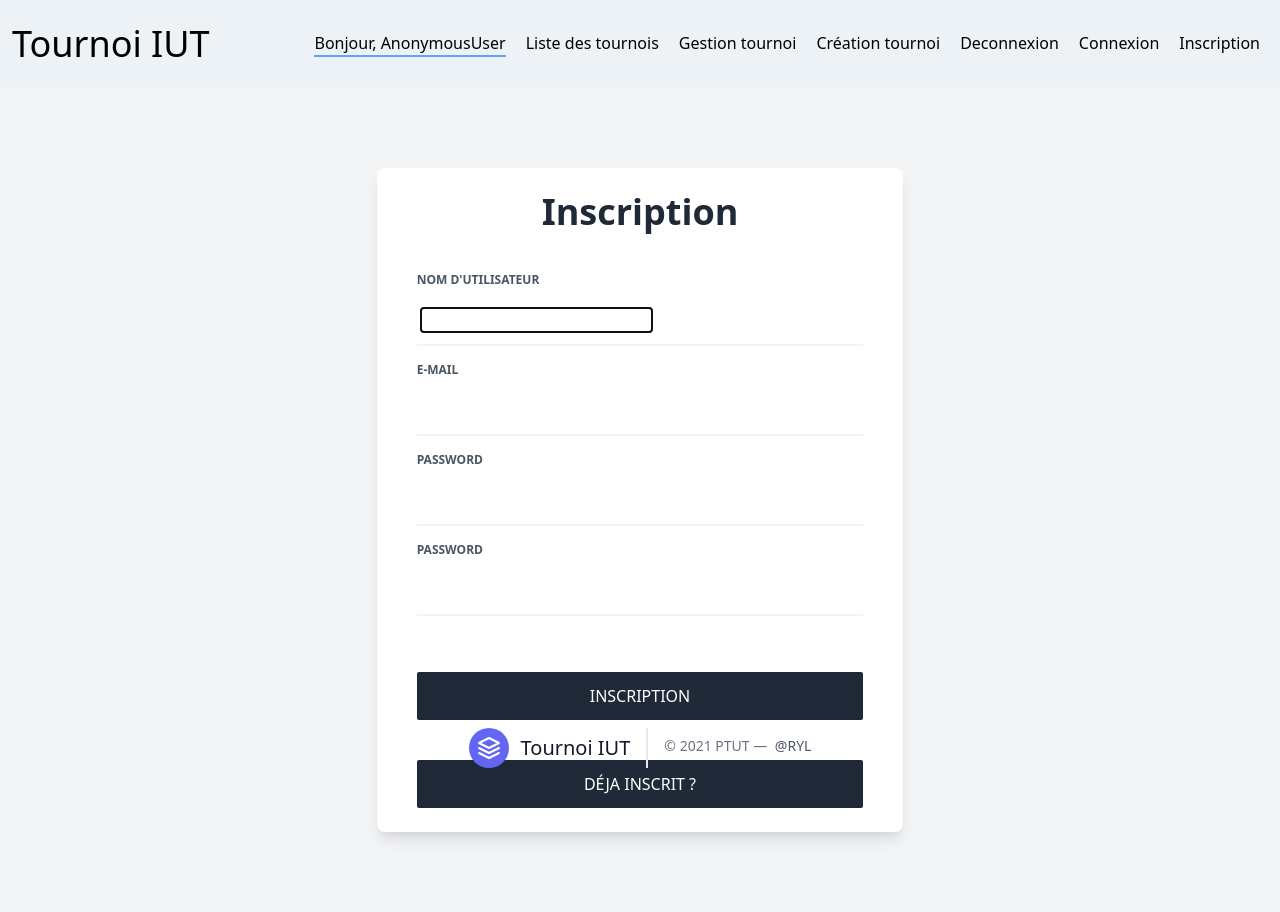
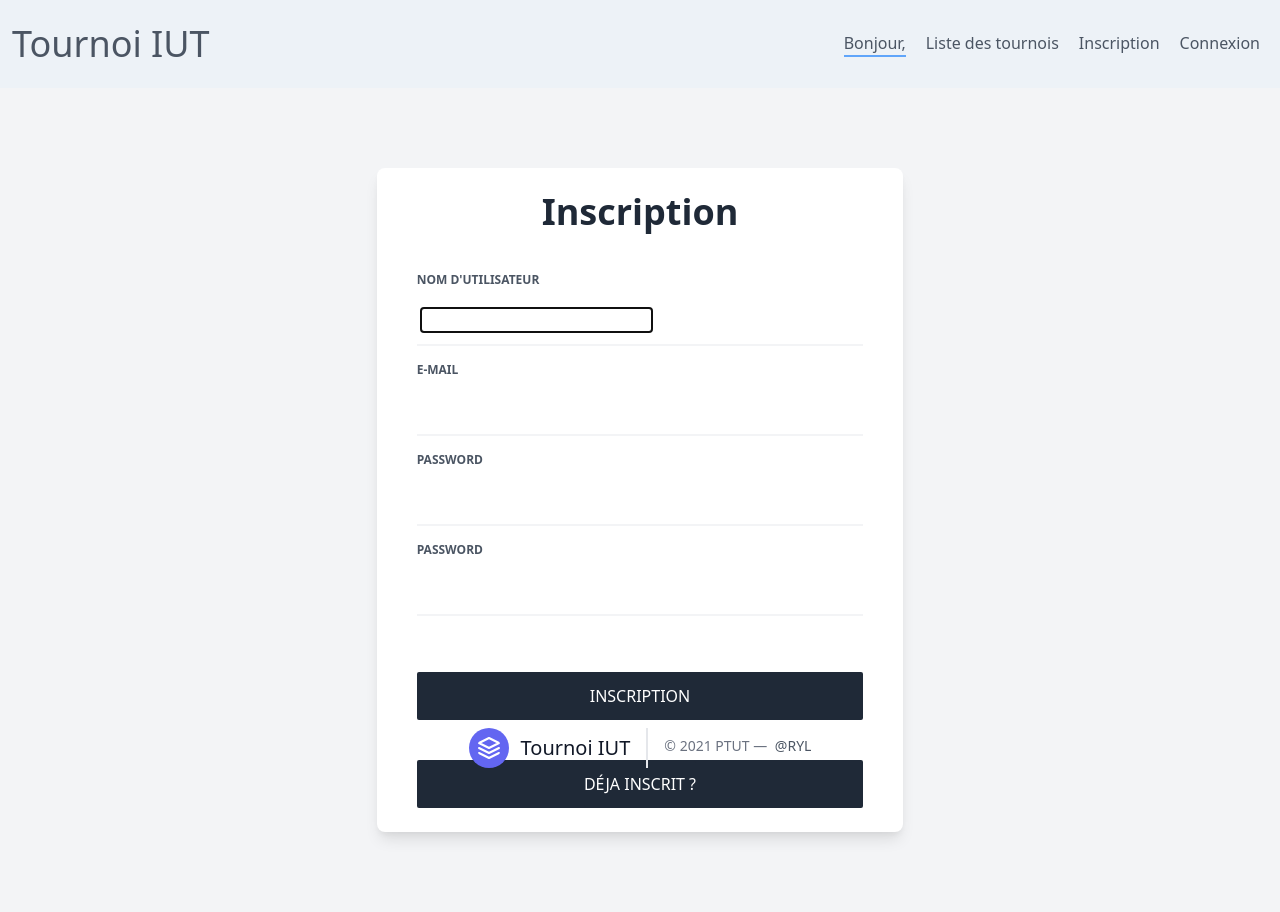
Before and after one commit to LouisHNX/PTUT-2020, a Django app: page /register/ in a window 1280 px wide. Run offline with Django 3.2, Linux system fonts and the light colour scheme.

Commit message:
Affichage en fonction des l'utilisateur
Tous marche normalement a signalez si bug

```diff
--- a/Projet/TournoiSport/templates/TournoiSport/register.html
+++ b/Projet/TournoiSport/templates/TournoiSport/register.html
@@ -8,22 +8,41 @@
         <title>Inscription</title>
     </head>
     <body class="overflow-hidden " style="background: #edf2f7;">
-        <header class="container mx-auto my-6 body-font">
+        <header class="container mx-auto my-6 text-gray-600 body-font">
             <nav>
                 <ul class="md:ml-auto flex  flex-row space-x-8 items-center text-base justify-between">
-                    <span class="ml-3 text-4xl">Tournoi IUT</span>
-                    <div class="flex justify-end justify-between">
-                        <span class="mr-5 hover:text-gray-90 border-b-2 border-blue-400">Bonjour, {{request.user}}</span>
-                        <li class="mr-5 hover:text-gray-900"><a href="../TournoiSport/listeTournois/">Liste des tournois</a></li>
-                        <li class="mr-5 hover:text-gray-900"><a href="../TournoiSport/gestionTournoi/">Gestion tournoi</a></li>
-                        <li class="mr-5 hover:text-gray-900"><a href="../TournoiSport/createTournoi/">Création tournoi</a></li>
-                        <li class="mr-5 hover:text-gray-900"><a href=" {% url 'logout' %} ">Deconnexion</a></li>
-                        <li class="mr-5 hover:text-gray-900"><a href="{% url 'login' %}">Connexion</a></li>
-                        <li class="mr-5 hover:text-gray-900"><a href="{% url 'register' %}">Inscription</a></li>
-                    </div>
+                  <a href="{% url 'index' %}"><span class="ml-3 text-4xl">Tournoi IUT</span></a>
+                  <div class="flex justify-end justify-between">
+                      {% if user.is_anonymous %}
+                          <span class="mr-5 hover:text-gray-90 border-b-2 border-blue-400">Bonjour,</span>
+                          <li class="mr-5 hover:text-gray-900"><a href="{% url 'listeTournois' %}">Liste des tournois</a></li>
+                          <li class="mr-5 hover:text-gray-900"><a href="{% url 'register' %}">Inscription</a></li>
+                          <li class="mr-5 hover:text-gray-900"><a href="{% url 'login' %}">Connexion</a></li>
+                      {% endif %}
+                      {% if user.is_authenticated %}
+                          {% if user.groups.all.0.name == "etudiant" %}
+                              <span class="mr-5 hover:text-gray-90 border-b-2 border-blue-400">Bonjour, {{request.user}}</span>
+                              <li class="mr-5 hover:text-gray-900"><a href="{% url 'listeTournois' %}">Liste des tournois</a></li>
+                              <li class="mr-5 hover:text-gray-900"><a href=" {% url 'logout' %} ">Deconnexion</a></li>
+                          {% endif %}
+                          {% if user.is_staff %}
+                              <span class="mr-5 hover:text-gray-90 border-b-2 border-blue-400">Bonjour, {{request.user}}</span>
+                              <li class="mr-5 hover:text-gray-900"><a href="{% url 'listeTournois' %}">Liste des tournois</a></li>
+                              <li class="mr-5 hover:text-gray-900"><a href="gestionTournoi/">Gestion tournoi</a></li>
+                              <li class="mr-5 hover:text-gray-900"><a href=" {% url 'logout' %} ">Deconnexion</a></li>
+                          {% endif %}
+                          {% if user.groups.all.0.name == "superAdmin"%}
+                              <span class="mr-5 hover:text-gray-90 border-b-2 border-blue-400">Bonjour, {{request.user}}</span>
+                              <li class="mr-5 hover:text-gray-900"><a href="createTournoi/">Création tournoi</a></li>
+                              <li class="mr-5 hover:text-gray-900"><a href="{% url 'listeTournois' %}">Liste des tournois</a></li>
+                              <li class="mr-5 hover:text-gray-900"><a href="gestionTournoi/">Gestion tournoi</a></li>
+                              <li class="mr-5 hover:text-gray-900"><a href=" {% url 'logout' %} ">Deconnexion</a></li>
+                          {% endif %}
+                      {% endif %}
+                  </div>
                 </ul>
             </nav>
-        </header>
+      </header>
         <div class="flex flex-col bg-gray-100 w-full h-full">
             <div class="grid place-items-center mx-2 my-20">
                 <div class="w-11/12 p-12 sm:w-8/12 md:w-6/12 lg:w-5/12 2xl:w-4/12
```
Also changed, not shown: Projet/TournoiSport/templates/TournoiSport/index.html (+27 -8 lines), Projet/TournoiSport/templates/TournoiSport/login.html (+28 -9 lines), Projet/db.sqlite3.
